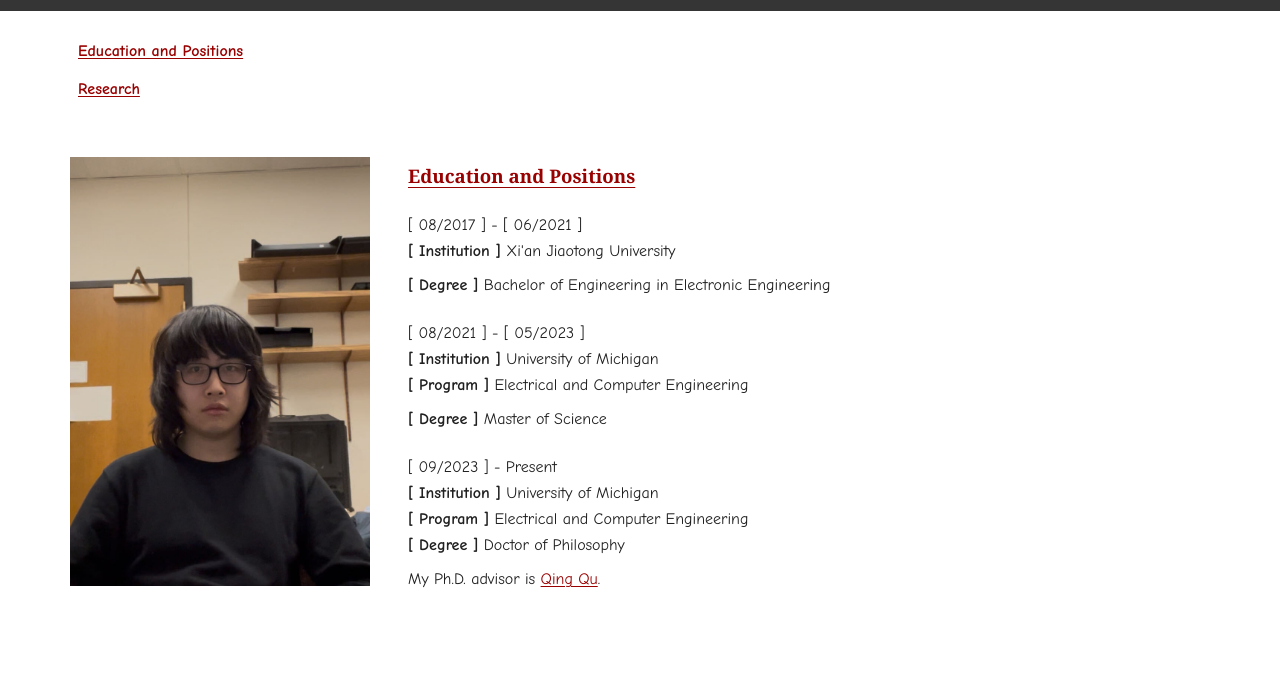
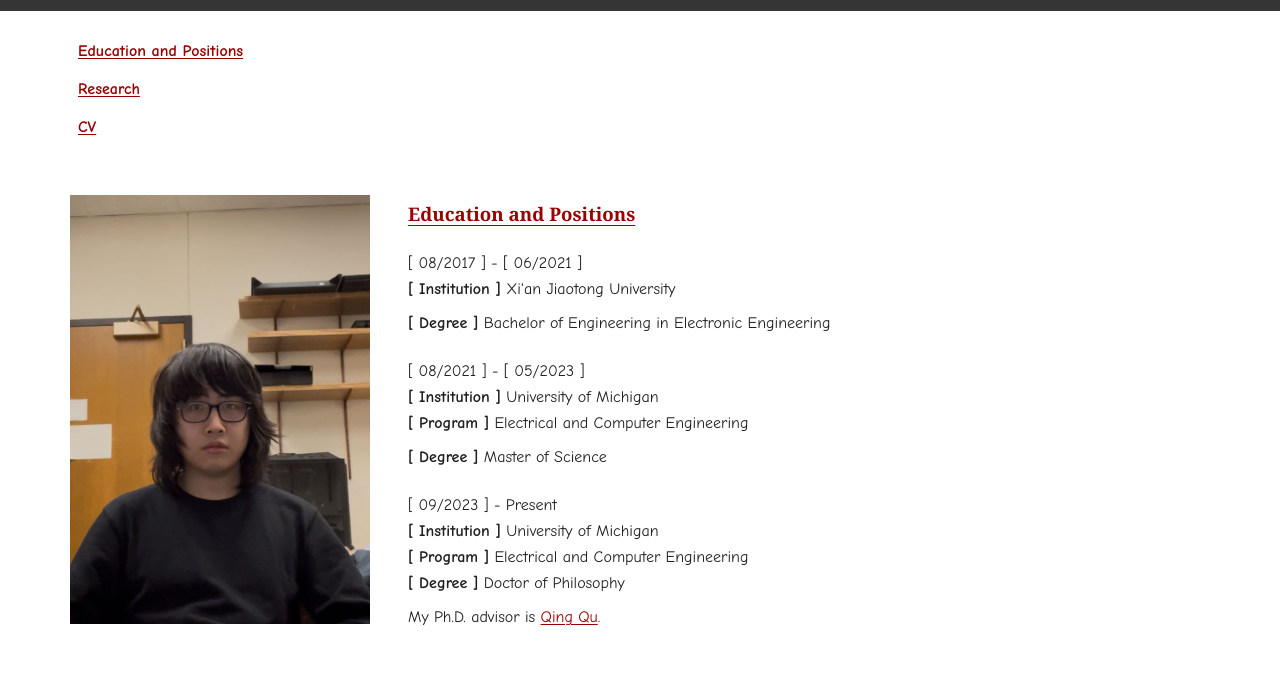
Before and after one commit to Morefre/Morefre.github.io, a plain HTML site: page index.html in a window 1280 px wide. Shown: the part 47-729 px from the top of the page. Drawn offline with Linux system fonts and the light colour scheme.

Commit message:
Add CV to academic homepage

```diff
--- a/index.html
+++ b/index.html
@@ -13,6 +13,7 @@
       <nav aria-label="Page navigation">
         <a href="#education">Education and Positions</a>
         <a href="#research">Research</a>
+        <a href="Xiang_Li_CV.pdf" target="_blank" rel="noreferrer">CV</a>
       </nav>
 
       <section class="intro-grid" id="education">
```
Also changed, not shown: 1 other file.
